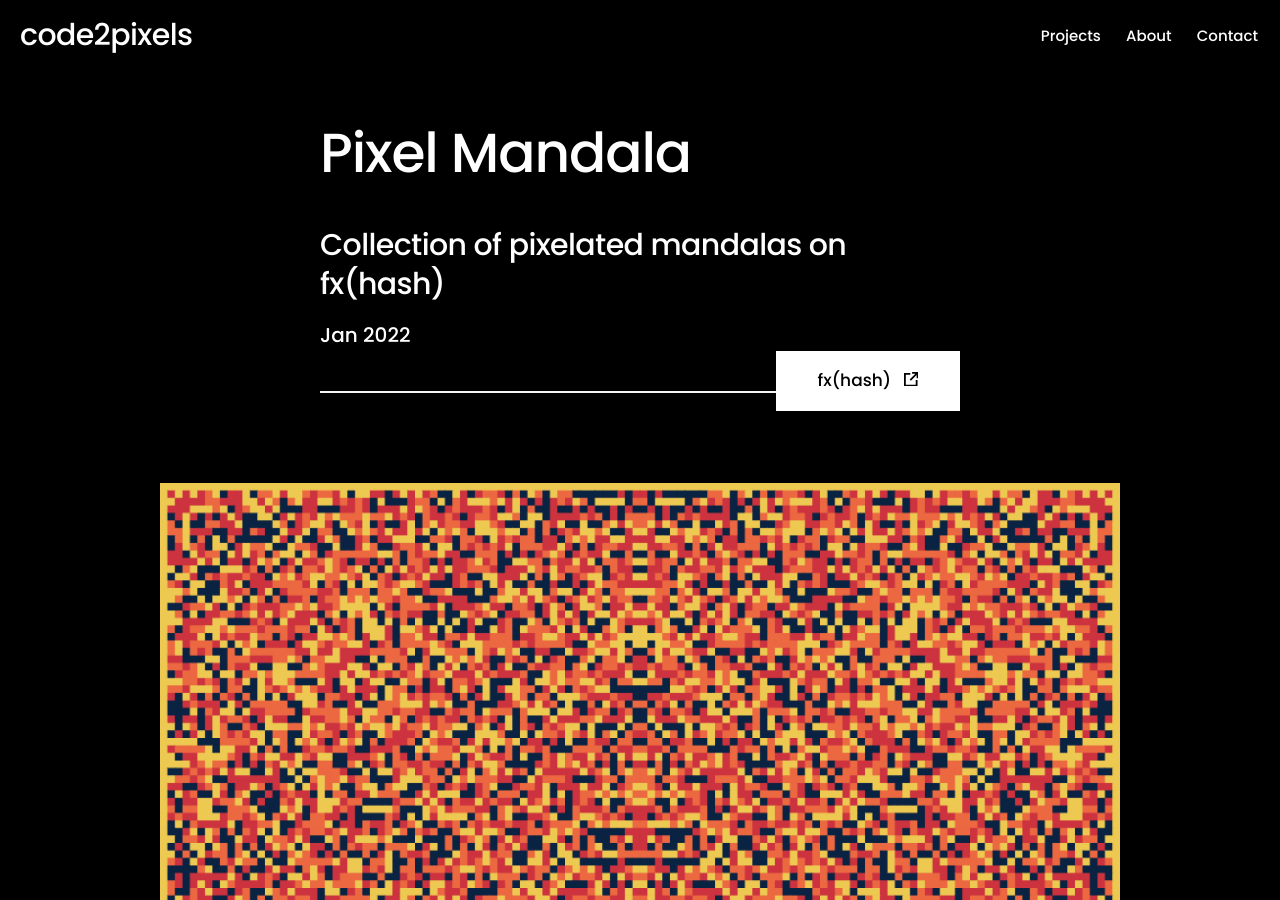
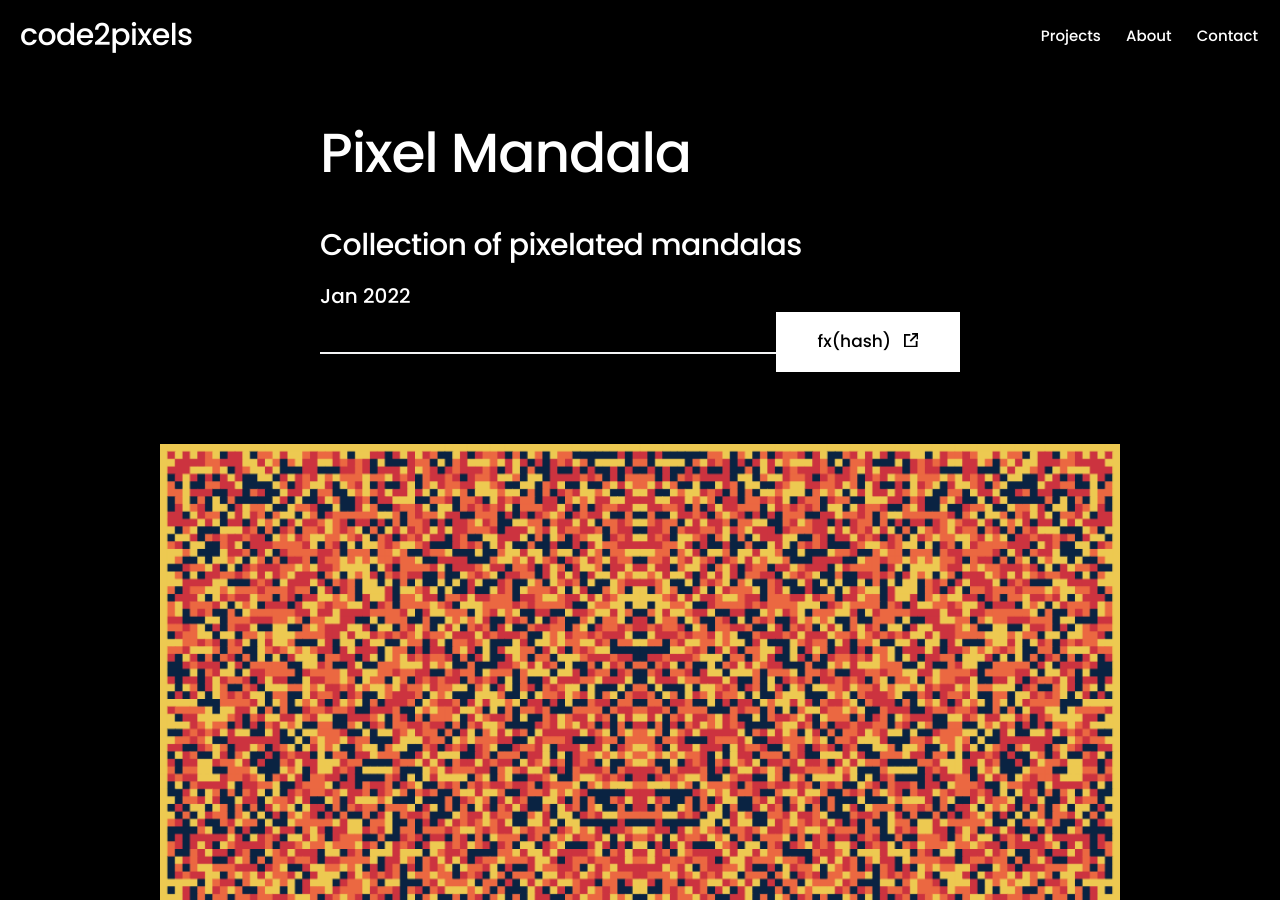
Before and after one commit to code2pixels-genart/code2pixels.xyz, a Jekyll site: the page built from _projects/2022-01-09-pixel-mandala.md, in a window 1280 px wide and 900 px high. Built offline with Jekyll 4.4.1, drawn with Linux system fonts in a browser that asks for light colours; nearby versions of some CDN libraries.

Commit message:
Update 2022-01-09-pixel-mandala.md

```diff
--- a/_projects/2022-01-09-pixel-mandala.md
+++ b/_projects/2022-01-09-pixel-mandala.md
@@ -1,8 +1,8 @@
 ---
 title: 'Pixel Mandala'
-subtitle: 'Collection of pixelated mandalas on fx(hash)'
+subtitle: 'Collection of pixelated mandalas'
 date: 2022-01-09 08:37:00
-description: Collection of pixelated mandalas on fx(hash).
+description: Collection of pixelated mandalas.
 featured_image: "/images/pixel-mandala/83.png"
 thumb_image: "/images/home/pixel-mandala-thumb.png"
 
```
